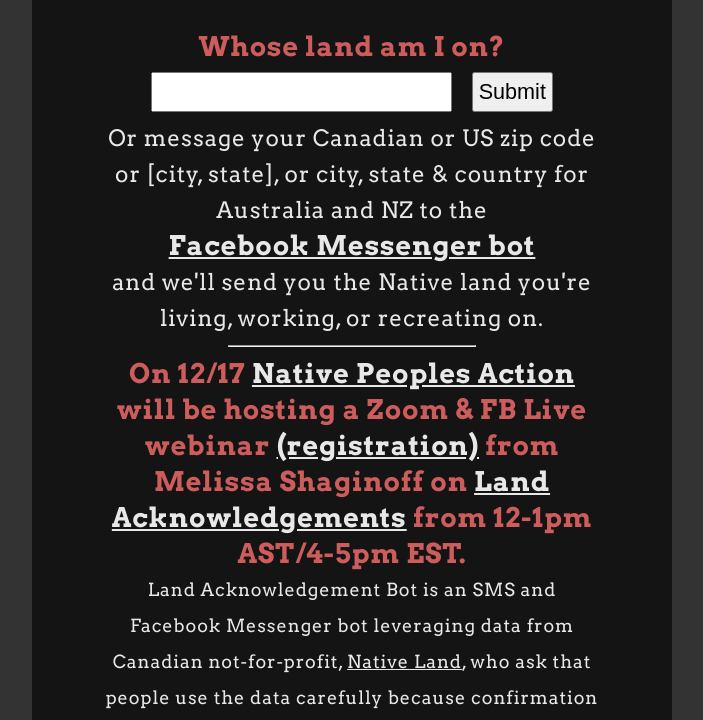
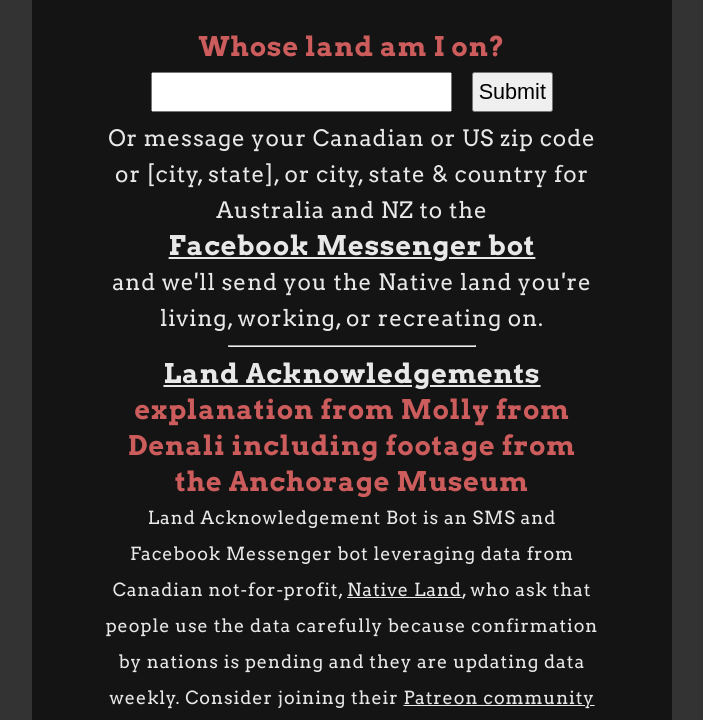
Before and after one commit to codeforanchorage/land_acknowledgement, a plain HTML site: page docs/index.html in a window 1280 px wide. Shown: the part 80-800 px from the top of the page, without its empty margins (288-991 px from the left). Drawn offline with nearby package versions, Linux system fonts and the light colour scheme.

Commit message:
Add Molly from Denali

```diff
--- a/docs/index.html
+++ b/docs/index.html
@@ -51,10 +51,8 @@
             </section>
             <hr/>
               <section>
-                <h2>On 12/17 <a target="_blank" href="https://nativepeoplesaction.org/">Native Peoples Action</a> will be hosting a
-                    Zoom & FB Live webinar <a target="_blank" href="https://bit.ly/3lvZYxO">(registration)</A> from
-                    Melissa Shaginoff on
-                    <a target="_blank" href="https://www.facebook.com/events/574397960078050">Land Acknowledgements</a> from 12-1pm AST/4-5pm EST.</h2>
+                <h2><a target="_blank" href="https://www.youtube.com/watch?v=h0Bz408Y5DU">Land Acknowledgements</a> explanation from Molly from Denali including
+                  footage from the Anchorage Museum</h2>
                   <p>Land Acknowledgement Bot is an SMS and Facebook Messenger bot leveraging data from Canadian not-for-profit, <a target="_blank" href="https://native-land.ca/">Native Land</a>,
                     who ask that people use the data carefully because confirmation by nations is pending and they are updating data weekly. Consider joining
                     their <a target="_blank" href="https://www.patreon.com/nativeland">Patreon community</A> to help fund their research and projects.</p>
```
